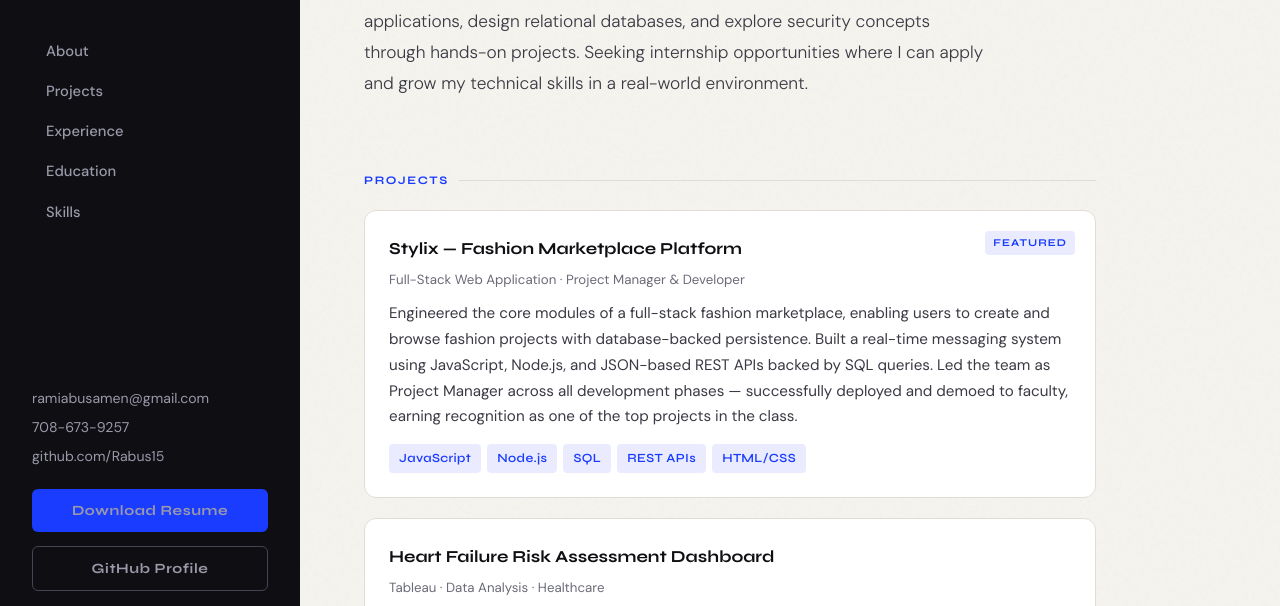
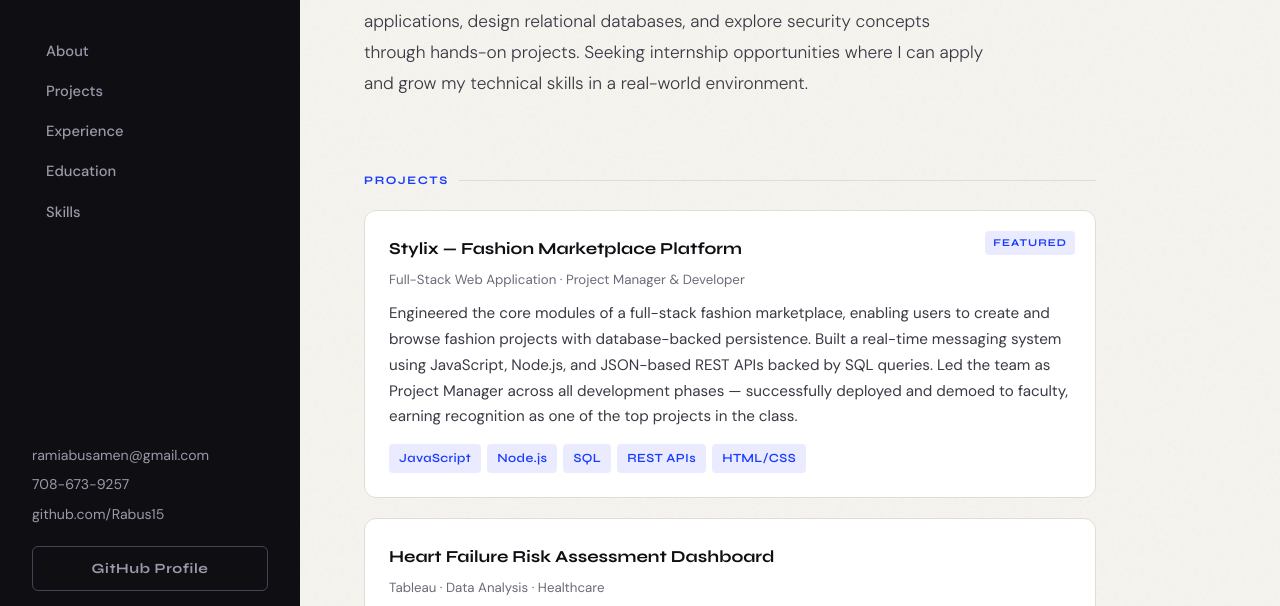
Before and after one commit to Rabus15/Rabus15.github.io, a plain HTML site: page index.html in a window 1280 px wide. Shown: the part 155-761 px from the top of the page. Drawn offline with Linux system fonts and the light colour scheme.

Commit message:
Update index.html

```diff
--- a/index.html
+++ b/index.html
@@ -492,7 +492,6 @@
         <a href="tel:7086739257">708-673-9257</a>
         <a href="https://github.com/Rabus15" target="_blank">github.com/Rabus15</a>
         <div class="cta-buttons">
-          <a class="btn btn-primary" href="resume.pdf" target="_blank">Download Resume</a>
           <a class="btn btn-outline" href="https://github.com/Rabus15" target="_blank">GitHub Profile</a>
         </div>
       </div>
```
